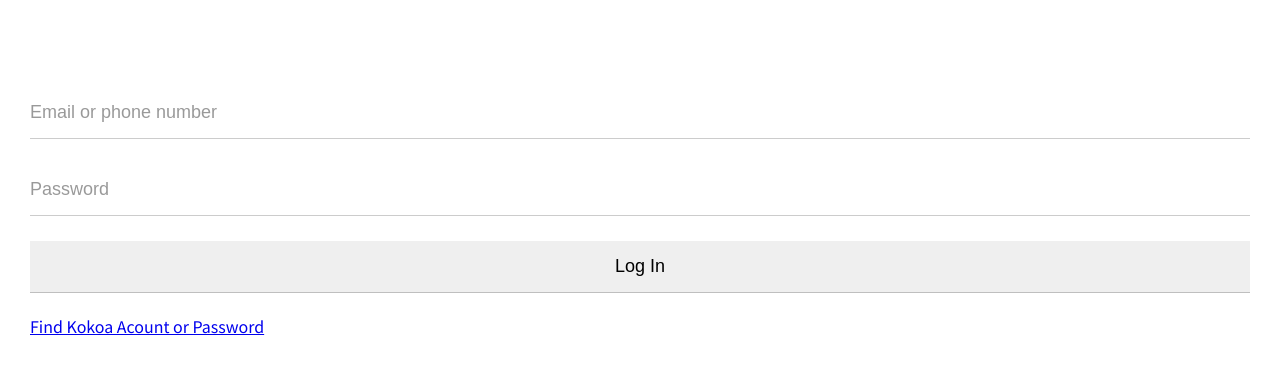
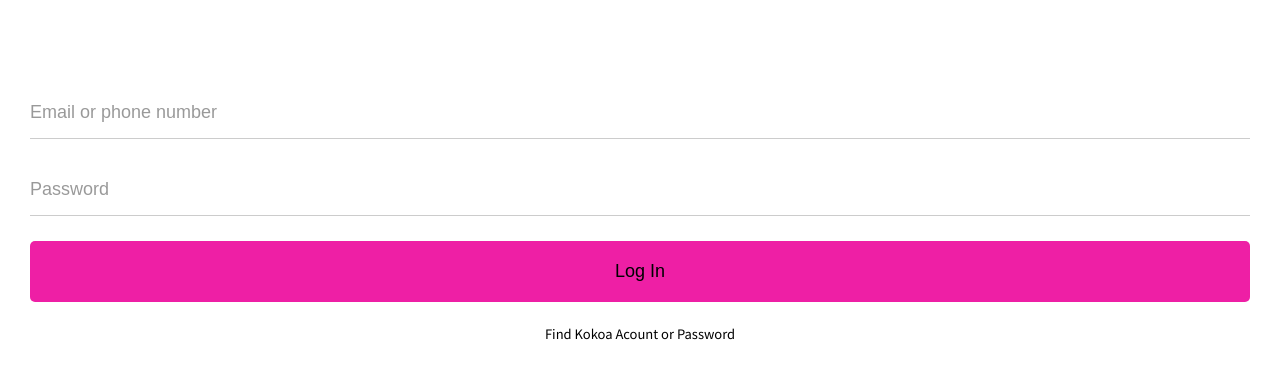
Before and after one commit to KWONZIPSA/kokoa-clone-2024, a plain HTML site: page index.html in a window 1280 px wide. Shown: the part 181-560 px from the top of the page. Drawn offline with Linux system fonts and the light colour scheme; a web font is replaced by a local one.

Commit message:
added more login form stlyles

```diff
--- a/CSS/styles.css
+++ b/CSS/styles.css
@@ -35,20 +35,44 @@ body {
   border: none;
   padding: 15px 0px;
   font-size: 18px;
+  margin-bottom: 25px;
+}
+/*:not()은 ~가 아니면 ~ 한다라는 뜻. attribue selector는 []안에 작성*/
+#login-form input:not([type="submit"]) {
   border-bottom: 1px solid rgba(0, 0, 0, 0.2);
-  margin-bottom: 25px;
+  transition: border-color 0.9s ease-in-out;
 }
 
 #login-form input::placeholder {
   color: rgba(0, 0, 0, 0.4);
+  transition: color 0.9s ease-in-out;
 }
 
 #login-form input:focus {
   border-color: var(--kjhcolor);
-  transition: border-color 1.5s ease-in-out;
 }
 
 #login-form input:focus::placeholder {
   color: var(--kjhcolor);
-  transition: color 0.4s ease-in-out;
 }
+
+#login-form input[type="submit"] {
+  background-color: var(--kjhcolor);
+  cursor: crosshair; /*pointer, not-allowed, progress 등 */
+  padding: 20px 0px;
+  border-radius: 5px;
+  transition: background-color, color, 1s ease-in-out;
+}
+
+#login-form a {
+  text-align: center;
+  text-decoration: none;
+  color: inherit;
+  /*부모의 기본 값을 가져옴 기본값은 검정색 #login-form의 기본 색을 빨강으로 하면 빨강 가져옴*/
+  font-size: 13px;
+}
+
+#login-form input[type="submit"]:hover {
+  background-color: black;
+  color: var(--kjhcolor);
+}
```
